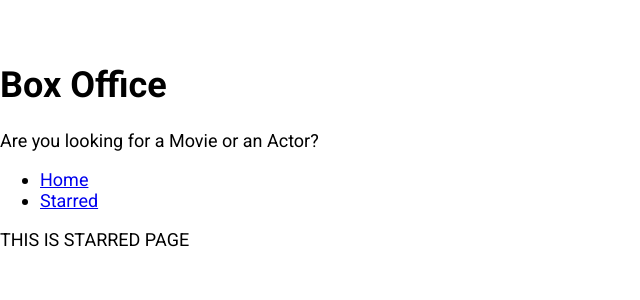
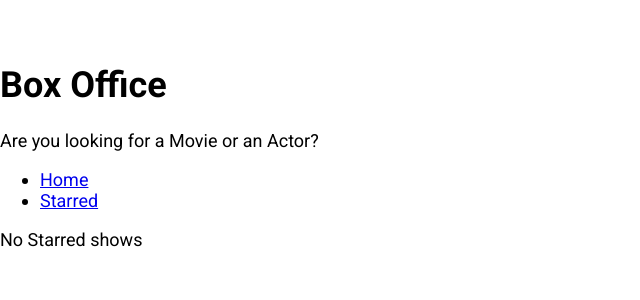
Before and after one commit to omdev420/box-office, a React (Create React App) app: page /starred in a window 1280 px wide. Shown: the top 300 px of the page, without its empty margins (0-640 px from the left). Built offline with nearby package versions, Linux system fonts and the light colour scheme.

Commit message:
finished starred page

```diff
--- a/src/pages/Starred.js
+++ b/src/pages/Starred.js
@@ -1,6 +1,42 @@
-import React from 'react';
+/* eslint-disable no-unused-vars */
+import React, { useEffect, useState } from 'react';
 import { MainPageLayout } from '../components/MainPageLayout';
+import { useShows } from '../misc/custom-hooks';
+import { apiGet } from '../misc/config';
+import ShowGrid from '../components/show/ShowGrid';
 
 export const Starred = () => {
-  return <MainPageLayout>THIS IS STARRED PAGE</MainPageLayout>;
+  const [starred] = useShows();
+
+  const [shows, setShows] = useState(null);
+  const [isLoading, setIsLoading] = useState(true);
+  const [error, setError] = useState(null);
+
+  useEffect(() => {
+    if (starred && starred.length > 0) {
+      const promises = starred.map(showId => apiGet(`/shows/${showId}`));
+
+      Promise.all(promises)
+        .then(apiData => apiData.map(show => ({ show })))
+        .then(results => {
+          setShows(results);
+          setIsLoading(false);
+        })
+        .catch(err => {
+          setError(err);
+          setIsLoading(false);
+        });
+    } else {
+      setIsLoading(false);
+    }
+  }, [starred]);
+
+  return (
+    <MainPageLayout>
+      {isLoading && <div>Shows are still loading</div>}
+      {error && <div>Error occuredd: {error}</div>}
+      {!isLoading && !shows && <div>No Starred shows</div>}
+      {!isLoading && !error && shows && <ShowGrid data={shows} />}
+    </MainPageLayout>
+  );
 };
```
